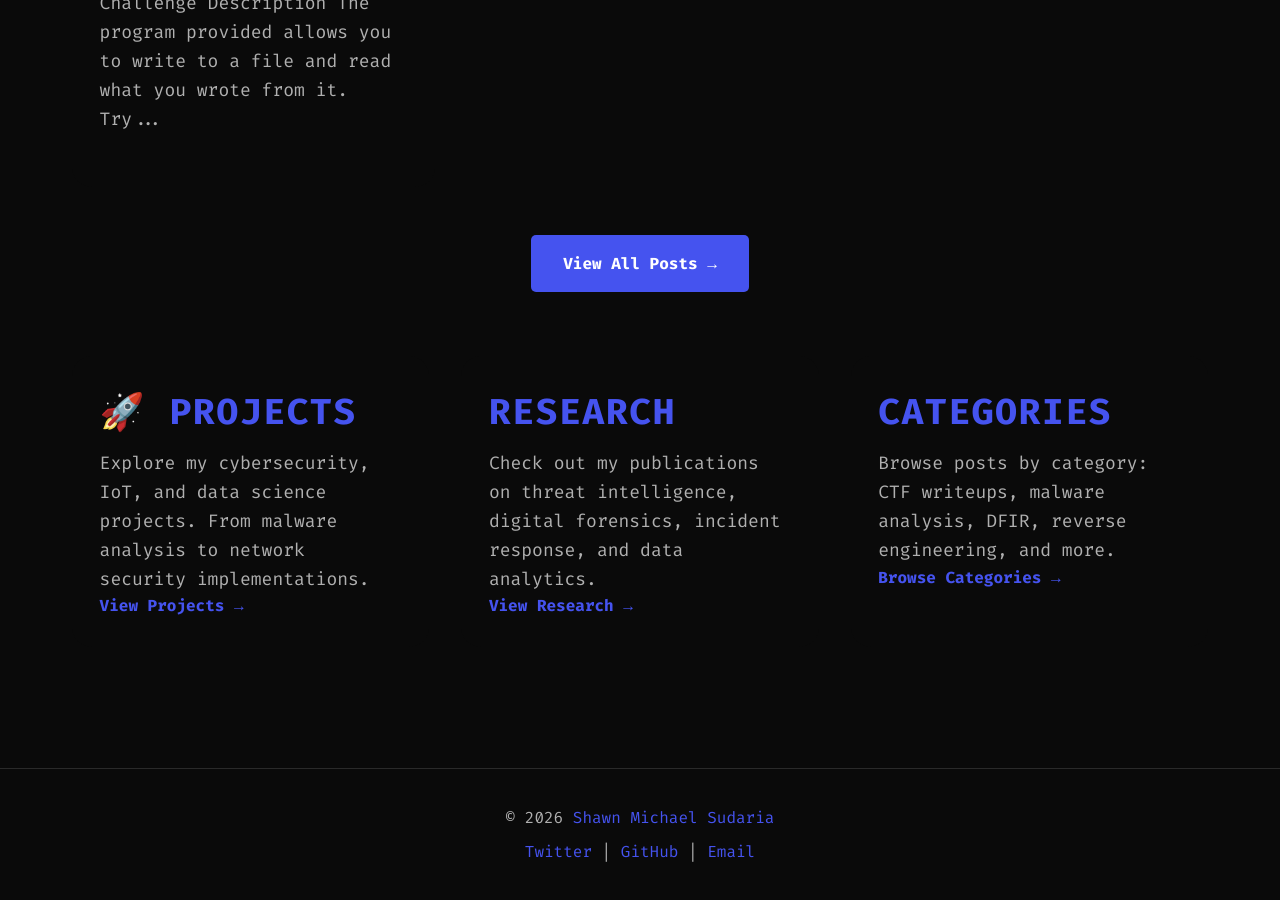
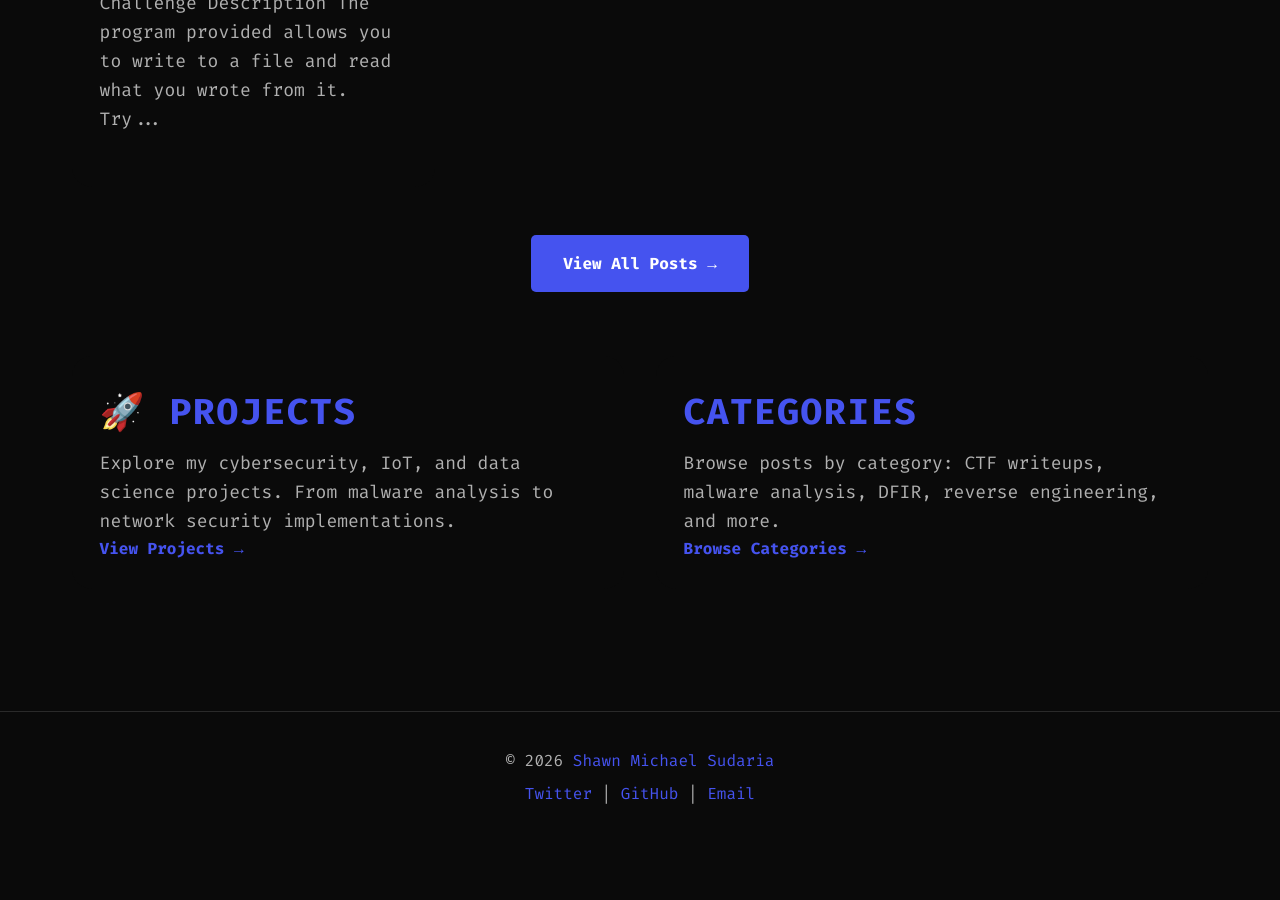
Before and after one commit to 0xShun/0xShun.github.io, a Jekyll site: the page built from index.html, in a window 1280 px wide and 900 px high, scrolled down 3368 px. Built offline with Jekyll 4.4.1, drawn with Linux system fonts in a browser that asks for light colours; the list of posts is cut into pages by our own code; after the commit the page ends 4211 px from its top, so only the background shows below that.

Commit message:
remove research page navigation

```diff
--- a/_layouts/default.html
+++ b/_layouts/default.html
@@ -114,17 +114,6 @@
         </a>
       </li>
       <li style="--i:#4553ef;--j:#7b68ff" class="nav-item">
-        <a href="{{ '/research' | relative_url }}" class="nav-link {% if page.url contains '/research' %}active{% endif %}" aria-label="Research">
-          <span class="icon">
-            <svg xmlns="http://www.w3.org/2000/svg" width="24" height="24" viewBox="0 0 24 24" fill="none" stroke="currentColor" stroke-width="2" stroke-linecap="round" stroke-linejoin="round">
-              <circle cx="11" cy="11" r="8"></circle>
-              <path d="m21 21-4.35-4.35"></path>
-            </svg>
-          </span>
-          <span class="title">Research</span>
-        </a>
-      </li>
-      <li style="--i:#4553ef;--j:#7b68ff" class="nav-item">
         <a href="{{ '/tags' | relative_url }}" class="nav-link {% if page.url contains '/tags' %}active{% endif %}" aria-label="Tags">
           <span class="icon">
             <svg xmlns="http://www.w3.org/2000/svg" width="24" height="24" viewBox="0 0 24 24" fill="none" stroke="currentColor" stroke-width="2" stroke-linecap="round" stroke-linejoin="round">
@@ -168,7 +157,6 @@
         <li><a href="{{ '/about' | relative_url }}" class="mobile-nav-link {% if page.url contains '/about' %}active{% endif %}">About</a></li>
         <li><a href="{{ '/posts' | relative_url }}" class="mobile-nav-link {% if page.url contains '/posts' %}active{% endif %}">Writeups</a></li>
         <li><a href="{{ '/projects' | relative_url }}" class="mobile-nav-link {% if page.url contains '/projects' %}active{% endif %}">Projects</a></li>
-        <li><a href="{{ '/research' | relative_url }}" class="mobile-nav-link {% if page.url contains '/research' %}active{% endif %}">Research</a></li>
         <li><a href="{{ '/tags' | relative_url }}" class="mobile-nav-link {% if page.url contains '/tags' %}active{% endif %}">Tags</a></li>
         <li><a href="{{ '/archives' | relative_url }}" class="mobile-nav-link {% if page.url contains '/archives' %}active{% endif %}">Archives</a></li>
         <li><a href="https://tryhackme.com/p/5hun" class="mobile-nav-link" target="_blank" rel="noopener noreferrer">TryHackMe</a></li>
@@ -227,9 +215,6 @@
           </a>
           <a href="{{ '/projects' | relative_url }}" class="command-palette-item">
             <span>Projects</span>
-          </a>
-          <a href="{{ '/research' | relative_url }}" class="command-palette-item">
-            <span>Research</span>
           </a>
           <a href="{{ '/categories' | relative_url }}" class="command-palette-item">
             <span>Categories</span>
--- a/_layouts/home.html
+++ b/_layouts/home.html
@@ -94,19 +94,6 @@
       </a>
     </div>
 
-    <!-- Research -->
-    <div class="card">
-      <h3 class="card-title" style="color: var(--accent-primary);">
-        Research
-      </h3>
-      <p class="card-excerpt">
-        Check out my publications on threat intelligence, digital forensics, incident response, and data analytics.
-      </p>
-      <a href="{{ '/research' | relative_url }}" style="color: var(--accent-primary); text-decoration: none; font-weight: bold;">
-        View Research →
-      </a>
-    </div>
-
     <!-- Categories -->
     <div class="card">
       <h3 class="card-title" style="color: var(--accent-primary);">
--- a/assets/js/command-palette.js
+++ b/assets/js/command-palette.js
@@ -14,7 +14,6 @@
       { title: 'Home', url: '/', icon: '🏠', type: 'page' },
       { title: 'Posts', url: '/posts/', icon: '📝', type: 'page' },
       { title: 'Projects', url: '/projects/', icon: '🚀', type: 'page' },
-      { title: 'Research', url: '/research/', icon: '📊', type: 'page' },
       { title: 'Categories', url: '/categories/', icon: '📁', type: 'page' },
       { title: 'Tags', url: '/tags/', icon: '🏷️', type: 'page' },
       { title: 'Archives', url: '/archives/', icon: '📚', type: 'page' },
--- a/assets/js/mobile-menu.js
+++ b/assets/js/mobile-menu.js
@@ -129,7 +129,6 @@
       { title: 'Home', url: '/', type: 'Page' },
       { title: 'About', url: '/about', type: 'Page' },
       { title: 'Projects', url: '/projects', type: 'Page' },
-      { title: 'Research', url: '/research', type: 'Page' },
       { title: 'Tags', url: '/tags', type: 'Page' },
       { title: 'Archives', url: '/archives', type: 'Page' }
     ];
```
Also changed, not shown: research.md (+1 -1 lines).
